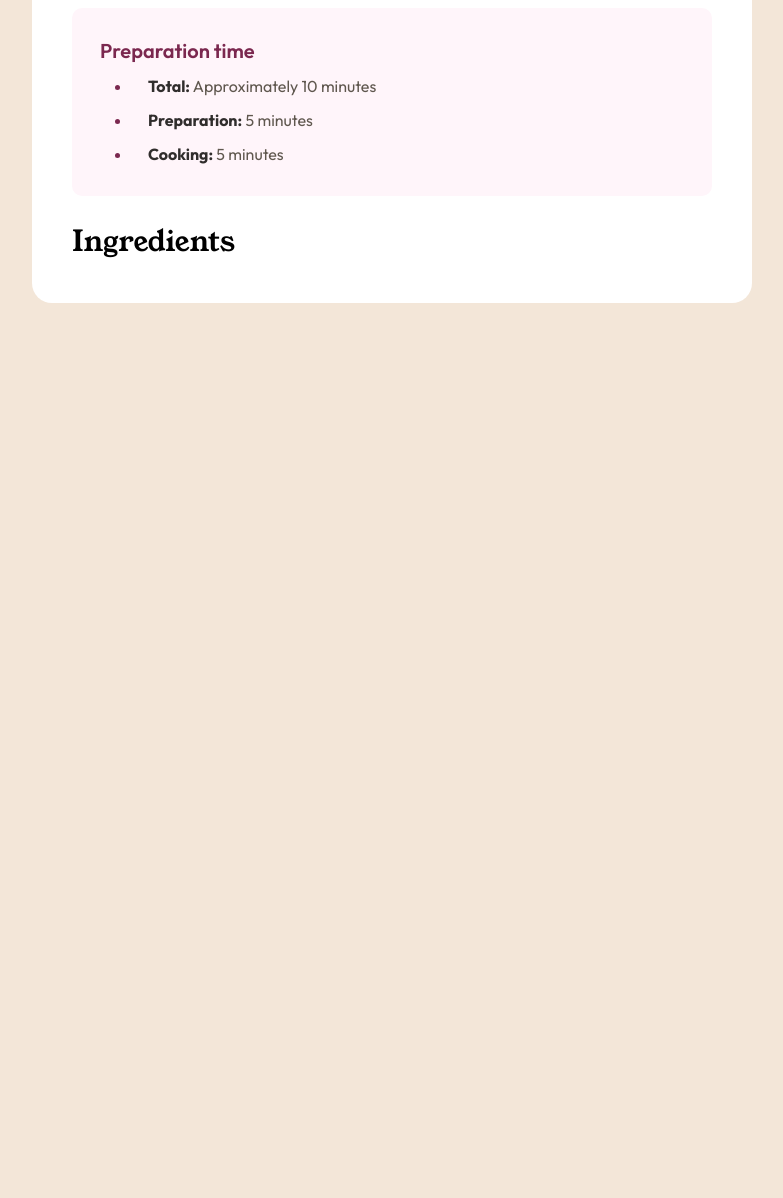
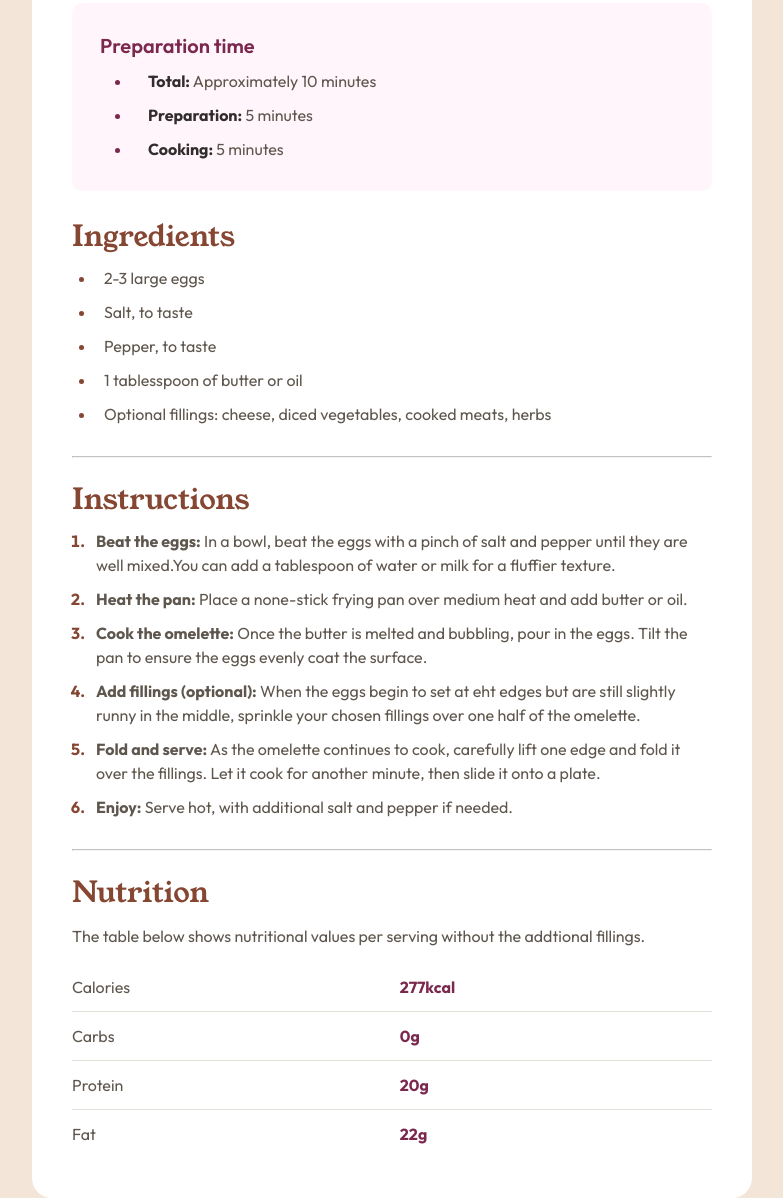
Before and after one commit to MohammedAref11/Omelette-Recipe-Website-, a plain HTML site: page index.html in a window 1280 px wide. Shown: the part 505-1703 px from the top of the page, without its empty margins (248-1031 px from the left). Before the commit the page ends 808 px from the top, so only its background shows below. Drawn offline with Linux system fonts and the light colour scheme.

Commit message:
Recipe Page Done

```diff
--- a/css/style.css
+++ b/css/style.css
@@ -108,6 +108,15 @@ body {
 
 }
 
+h3 {
+  font-family: "young-serif";
+}
+
+hr {
+  margin: 20px 0;
+  opacity: 0.6;
+}
+
 .recipe-container {
   background-color: white;
   max-width: 720px;
@@ -123,19 +132,20 @@ body {
   .recipe-container {
     border-radius: 0px;
     padding-top: 0px;
+    padding: 0px;
   }
 
   .recipe-container img {
-    min-width: 96vw;
     border-radius: 0px;
     margin-top: 0px;
   }
 }
 
 .recipe-title {
+  display: inline-block;
   font-family: "young-serif";
   color: var(--Stone-900);
-  font-size: 2.5rem;
+  font-size: 2.3rem;
   font-weight: var(--medium);
   margin-top: var(--spacing-xl);
   padding-left: 2px;
@@ -155,6 +165,7 @@ body {
 .preparation-time-section h3 {
   font-size: 1.25rem;
   padding-left: 2px;
+  font-family: "outfit";
   font-weight: var(--semi-bold);
   color: var(--Rose-800);
   padding: 8px;
@@ -184,6 +195,92 @@ body {
 
 .ingredients-section h3 {
   font-size: 1.8rem;
+  margin-bottom: var(--spacing-s);
   font-family: "young-serif";
   font-weight: var(--medium);
+  color: var(--Brown-800);
 }
+
+.ingredients-list {
+  padding-left: 24px;
+}
+
+
+.ingredients-list li{
+  padding-left: var(--spacing-s);
+  padding-bottom: 10px;
+  color: var(--Stone-600);
+}
+
+.ingredients-section .ingredients-list li::marker {
+  color: var(--Brown-800);
+}
+
+.instructions-section h3 {
+    font-size: 1.8rem;
+    font-weight: var(--medium);
+    color: var(--Brown-800);
+    margin-bottom: var(--spacing-s);
+}
+
+.instructions-list {
+  padding-left: var(--spacing-m);
+
+}
+
+.instructions-list li {
+  padding-bottom: 10px;
+  color: var(--Stone-600);
+  padding-left: var(--spacing-s);
+}
+
+.instructions-section .instructions-list li::marker{
+  font-weight: bold;
+  color: var(--Brown-800);
+}
+
+.nutrition-section h3 {
+  color: var(--Brown-800);
+  font-size: 1.8rem;
+  font-weight: var(--medium);
+  margin-bottom: 10px;
+}
+
+.nutrition-section p {
+  color: var(--Stone-600);
+}
+
+.nutrition-table {
+  width: 100%;
+  margin-top: 15px;
+  border-collapse: collapse;
+}
+
+.nutrition-section tr:not(:last-child) {
+  border-bottom: 1px solid var(--Stone-150);
+}
+
+.td1 {
+  color: var(--Stone-600);
+}
+
+.td2 {
+  color: var(--Rose-800);
+  font-weight: var(--bold);
+
+}
+
+.nutrition-table td {
+  padding: 12px 0px;
+}
+
+
+
+@media (max-width:500px ) {
+  .recipe-description , h1, h2 , h3{
+    padding-left: 10px;
+  }
+  section {
+    padding-left: 10px;
+  }
+}
--- a/index.html
+++ b/index.html
@@ -46,10 +46,55 @@
 
         <section class="ingredients-section">
           <h3>Ingredients</h3>
+          <ul class="ingredients-list">
+            <li>2-3 large eggs</li>
+            <li>Salt, to taste</li>
+            <li>Pepper, to taste</li>
+            <li>1 tablesspoon of butter or oil</li>
+            <li>Optional fillings: cheese, diced vegetables, cooked meats, herbs</li>
+          </ul>
         </section>
+
+        <hr>
+
+        <section class="instructions-section">
+          <h3>Instructions</h3>
+          <ol class="instructions-list">
+            <li><b>Beat the eggs:</b> In a bowl, beat the eggs with a pinch of salt and pepper until they are well mixed.You can add a tablespoon of water or milk for a fluffier texture.</li>
+            <li><b>Heat the pan:</b> Place a none-stick frying pan over medium heat and add butter or oil.</li>
+            <li><b>Cook the omelette:</b> Once the butter is melted and bubbling, pour in the eggs. Tilt the pan to ensure the eggs evenly coat the surface.</li>
+            <li><b>Add fillings (optional):</b> When the eggs begin to set at eht edges but are still slightly runny in the middle, sprinkle your chosen fillings over one half of the omelette. </li>
+            <li><b>Fold and serve:</b> As the omelette continues to cook, carefully lift one edge and fold it over the fillings. Let it cook for another minute, then slide it onto a plate.</li>
+            <li><b>Enjoy:</b> Serve hot, with additional salt and pepper if needed. </li>
+          </ol>
+        </section>
+
+        <hr>
+
+        <section class="nutrition-section" >
+          <h3>Nutrition</h3>
+          <p>The table below shows nutritional values per serving without the addtional fillings.</p>
+          <table class="nutrition-table">
+            <tr>
+              <td class="td1">Calories</td>
+              <td class="td2">277kcal</td>
+            </tr>
+            <tr>
+              <td class="td1">Carbs</td>
+              <td class="td2">0g</td>
+            </tr>
+            <tr>
+              <td class="td1">Protein</td>
+              <td class="td2">20g</td>
+            </tr>
+            <tr>
+              <td class="td1">Fat</td>
+              <td class="td2">22g</td>
+            </tr>
+          </table>
+        </section>
+
       </main>
-
-
 
   </body>
 </html>
```
